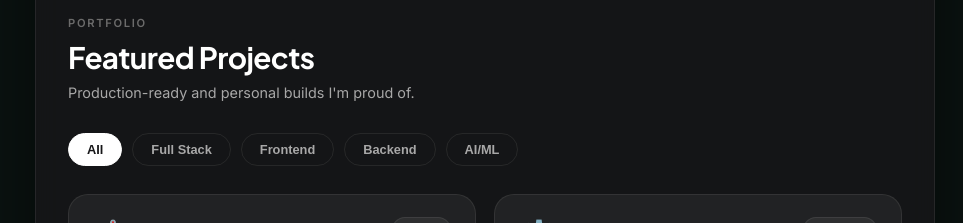
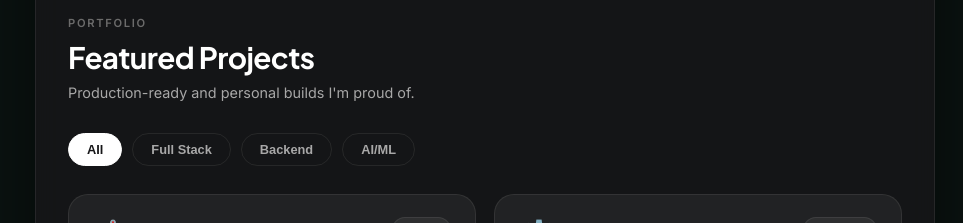
Before and after one commit to sathu0622/Portfolio-Sathushan, a React (Vite) app: page / in a window 1280 px wide. Shown: the part 3040-3263 px from the top of the page, without its empty margins (317-1280 px from the left). Built offline with nearby package versions, Linux system fonts and the light colour scheme.

Commit message:
Remove 'Frontend' category from projects

```diff
--- a/src/pages/Projects.jsx
+++ b/src/pages/Projects.jsx
@@ -3,7 +3,7 @@ import { ExternalLink, Github } from "lucide-react";
 import { projects } from "../data/portfolio";
 import { scrollToProject } from "../hooks/useScrollSpy";
 
-const categories = ["All", "Full Stack", "Frontend", "Backend", "AI/ML"];
+const categories = ["All", "Full Stack", "Backend", "AI/ML"];
 
 export default function Projects() {
   const [active, setActive] = useState("All");
```
